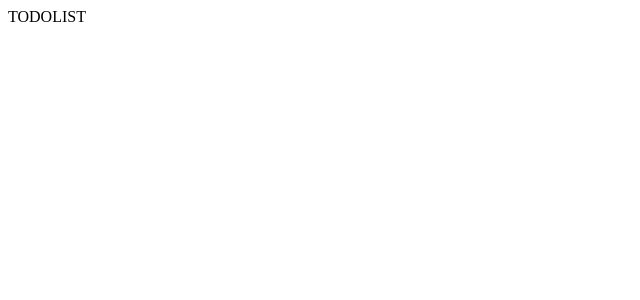
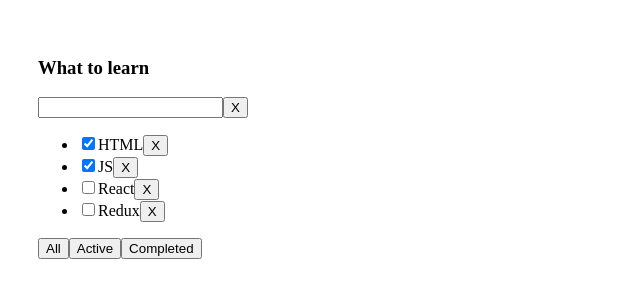
Before and after one commit to SkyDeS-2301/TodoList, a React (Vite) app: page / in a window 1280 px wide. Shown: the top 300 px of the page, without its empty margins (0-640 px from the left). Built offline with nearby package versions, Linux system fonts and the light colour scheme.

Commit message:
Added Filter

```diff
--- a/src/App.css
+++ b/src/App.css
@@ -0,0 +1,8 @@
+.App {
+    padding: 30px;
+    display: flex;
+}
+
+.App > div {
+    margin-right: 50px;
+}
--- a/src/App.tsx
+++ b/src/App.tsx
@@ -1,21 +1,53 @@
 import './App.css'
+import {TasksType, Todolist} from "./Todolist.tsx";
+import {useState} from "react";
 
-function App() {
+export type FilterValuesType = 'all' | 'active' | 'completed'
+export function App() {
 
+    const [tasks, setTasks] = useState<TasksType[]>([
+        {id: 1, title: 'HTML', isDone: true},
+        {id: 2, title: 'JS', isDone: true},
+        {id: 3, title: 'React', isDone: false},
+        {id: 4, title: 'Redux', isDone: false},
+    ])
+    const [filter, setFilter] = useState<FilterValuesType>('all')
+
+    function changeFilter(value: FilterValuesType) {
+        setFilter(value)
+    }
+    function removeTask(id: number) {
+        const filteredTasks = tasks.filter(t => t.id !== id)
+
+        setTasks(filteredTasks)
+    }
+
+
+
+    let tasksForTodolist = tasks
+    if (filter === 'active') {
+        tasksForTodolist = tasks.filter(t => !t.isDone)
+    }
+    if (filter === 'completed') {
+        tasksForTodolist = tasks.filter(t => t.isDone)
+    }
     return (
-        <div>
-            <Todolist />
+        <div className='App'>
+            <Todolist title='What to learn'
+                      tasks={tasksForTodolist}
+                      removeTask={removeTask}
+                      changeFilter={changeFilter}
+            />
         </div>
     )
 }
 
 
-function Todolist() {
-
-    return (
-        <div>TODOLIST</div>
-    )
-}
 
 
-export default App
+
+// const tasks2: TasksType[] = [
+//     {id: 1, title: 'Game Of Thrones', isDone: true},
+//     {id: 2, title: 'Captain of Marvel', isDone: false},
+//     {id: 3, title: 'Better Call Soul', isDone: true},
+// ]
--- /dev/null
+++ b/src/Todolist.tsx
@@ -0,0 +1,43 @@
+import {FilterValuesType} from "./App.tsx";
+
+export type TasksType = {
+    id: number
+    title: string
+    isDone: boolean
+}
+type PropsType = {
+    title: string
+    tasks: TasksType[]
+    removeTask: (id: number) => void
+    changeFilter: (value: FilterValuesType) => void
+}
+
+export function Todolist(props: PropsType) {
+
+    return (
+        <div>
+            <h3>{props.title}</h3>
+            <div>
+                <input/>
+                <button>X</button>
+                <ul>
+                    {
+                        props.tasks.map(t => (
+                                <li key={t.id}>
+                                    <input type='checkbox' checked={t.isDone}/>
+                                    <span>{t.title}</span>
+                                    <button onClick={ () => { props.removeTask(t.id) } }>X</button>
+                                </li>
+                            )
+                        )
+                    }
+                </ul>
+                <div>
+                    <button onClick={() => props.changeFilter('all')}>All</button>
+                    <button onClick={() => props.changeFilter('active')}>Active</button>
+                    <button onClick={() => props.changeFilter('completed')}>Completed</button>
+                </div>
+            </div>
+        </div>
+    )
+}
--- a/src/main.tsx
+++ b/src/main.tsx
@@ -1,7 +1,7 @@
 import React from 'react'
 import ReactDOM from 'react-dom/client'
-import App from './App.tsx'
 import './index.css'
+import {App} from "./App.tsx";
 
 ReactDOM.createRoot(document.getElementById('root')!).render(
   <React.StrictMode>
```
